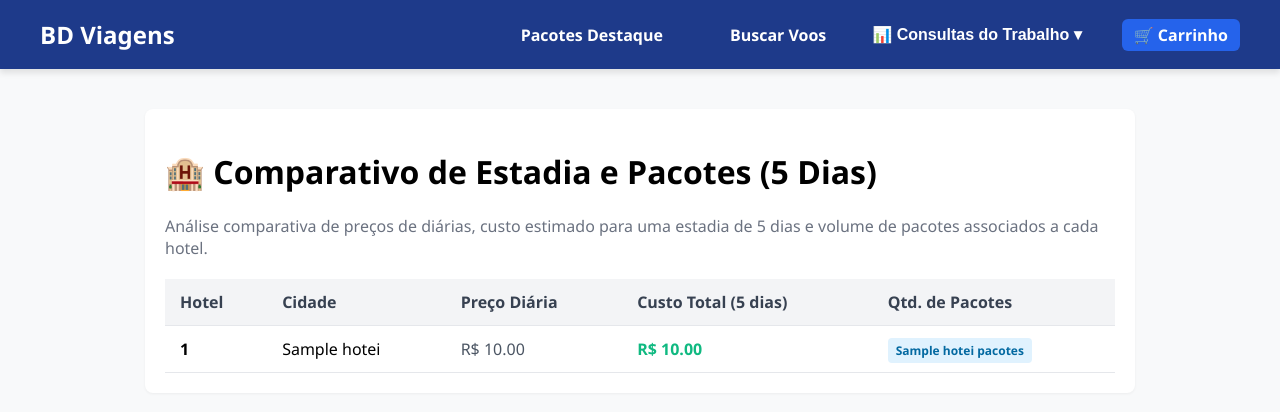
After one commit to DerickSchereder/Projeto-Final-Banco-de-dados, a Flask app: page /comparativo-hoteis in a window 1280 px wide. The commit adds this page. Shown: the top 412 px of the page. Run offline with Flask 3, Linux system fonts and the light colour scheme; a database or web service that is not in the repository returns one stand-in record (values such as "Sample title"); some libraries are stand-ins or nearby versions.

Commit message:
consulta 12

```diff
--- a/app.py
+++ b/app.py
@@ -319,6 +319,30 @@ def detalhes_passagens():
     # Renderiza o template passando as informações coletadas do banco
     return render_template('detalhes_passagens.html', lista_passagens=resultados)
 
+# ----------------- ROTA: COMPARATIVO DE CUSTO DOS HOTÉIS -----------------
+@app.route('/comparativo-hoteis')
+def comparativo_hoteis():
+    conn = obter_conexao()
+    cursor = conn.cursor()
+
+    # Executa exatamente a sua consulta SQL com cálculo de projeção e agregação
+    cursor.execute("""
+        SELECT nome_hotel, nome_cidade,  preco_diaria, (5 * preco_diaria) AS custo_total,
+        COUNT(id_pacote) AS quantidade_pacotes
+        FROM Hoteis
+        JOIN Cidade USING (id_cidade)
+        JOIN Pacotes USING (id_hotel)
+        GROUP BY nome_hotel, nome_cidade, preco_diaria
+        ORDER BY custo_total DESC;
+    """)
+    resultados = cursor.fetchall()
+
+    cursor.close()
+    conn.close()
+
+    # Renderiza o template passando as informações calculadas
+    return render_template('comparativo_hoteis.html', lista_hoteis=resultados)
+
 if __name__ == '__main__':
     modo_debug = os.getenv("FLASK_DEBUG") == "True"
     app.run(debug=modo_debug)
--- /dev/null
+++ b/static/css/comparativo_hoteis.css
@@ -0,0 +1,39 @@
+.relatorio-container {
+    max-width: 950px;
+    margin: 30px auto;
+    padding: 20px;
+    background: white;
+    border-radius: 8px;
+    box-shadow: 0 1px 3px rgba(0,0,0,0.05);
+}
+
+.tabela-relatorio {
+    width: 100%;
+    border-collapse: collapse;
+    margin-top: 20px;
+}
+
+.tabela-relatorio th, .tabela-relatorio td {
+    padding: 12px 15px;
+    text-align: left;
+    border-bottom: 1px solid #e5e7eb;
+}
+
+.tabela-relatorio th {
+    background-color: #f3f4f6;
+    color: #374151;
+    font-weight: bold;
+}
+
+.tabela-relatorio tr:hover {
+    background-color: #f9fafb;
+}
+
+.badge-pacotes {
+    background-color: #e0f2fe;
+    color: #0369a1;
+    padding: 4px 8px;
+    border-radius: 4px;
+    font-size: 12px;
+    font-weight: bold;
+}
--- a/templates/base.html
+++ b/templates/base.html
@@ -24,6 +24,7 @@
                     <a href="/detalhes-pacotes">🏷️ Ofertas</a>
                     <a href="/passageiros-nao-latam">✈️ Fora LATAM</a>
                     <a href="/detalhes-passagens">🎟️ Detalhes Passagens</a>
+                    <a href="/comparativo-hoteis">🏨 Comparativo Hotéis</a>
                 </div>
             </div>
 
--- /dev/null
+++ b/templates/comparativo_hoteis.html
@@ -0,0 +1,53 @@
+<!-- comparar os preços das diárias e custo total de estadia para 5 dias entre todos os hoteis,
+-- mostrando seus nomes, cidades onde se localizam e a quantidade de pacotes que incluem estadia nesses hoteis.
+SELECT nome_hotel, nome_cidade,  preco_diaria, (5 * preco_diaria) AS custo_total,
+COUNT(id_pacote) AS quantidade_pacotes
+FROM Hoteis
+JOIN Cidade USING (id_cidade)
+JOIN Pacotes USING (id_hotel)
+GROUP BY nome_hotel, nome_cidade, preco_diaria
+ORDER BY custo_total DESC;-->
+
+{% extends 'base.html' %}
+
+{% block title %}Comparativo de Hotéis{% endblock %}
+
+{% block extra_css %}
+<link rel="stylesheet" href="{{ url_for('static', filename='css/comparativo_hoteis.css') }}">
+{% endblock %}
+
+{% block content %}
+<div class="relatorio-container">
+    <h1>🏨 Comparativo de Estadia e Pacotes (5 Dias)</h1>
+    <p style="color: #6b7280;">Análise comparativa de preços de diárias, custo estimado para uma estadia de 5 dias e volume de pacotes associados a cada hotel.</p>
+
+    <table class="tabela-relatorio">
+        <thead>
+            <tr>
+                <th>Hotel</th>
+                <th>Cidade</th>
+                <th>Preço Diária</th>
+                <th>Custo Total (5 dias)</th>
+                <th>Qtd. de Pacotes</th>
+            </tr>
+        </thead>
+        <tbody>
+            {% for hotel in lista_hoteis %}
+            <tr>
+                <td><strong>{{ hotel[0] }}</strong></td>
+                <td>{{ hotel[1] }}</td>
+                <td style="color: #4b5563;">R$ {{ "%.2f"|format(hotel[2]) }}</td>
+                <td style="color: #10b981; font-weight: bold;">R$ {{ "%.2f"|format(hotel[3]) }}</td>
+                <td><span class="badge-pacotes">{{ hotel[4] }} pacotes</span></td>
+            </tr>
+            {% else %}
+            <tr>
+                <td colspan="5" style="text-align: center; color: #6b7280; padding: 25px;">
+                    Nenhum dado de hotel encontrado no sistema.
+                </td>
+            </tr>
+            {% endfor %}
+        </tbody>
+    </table>
+</div>
+{% endblock %}
```
